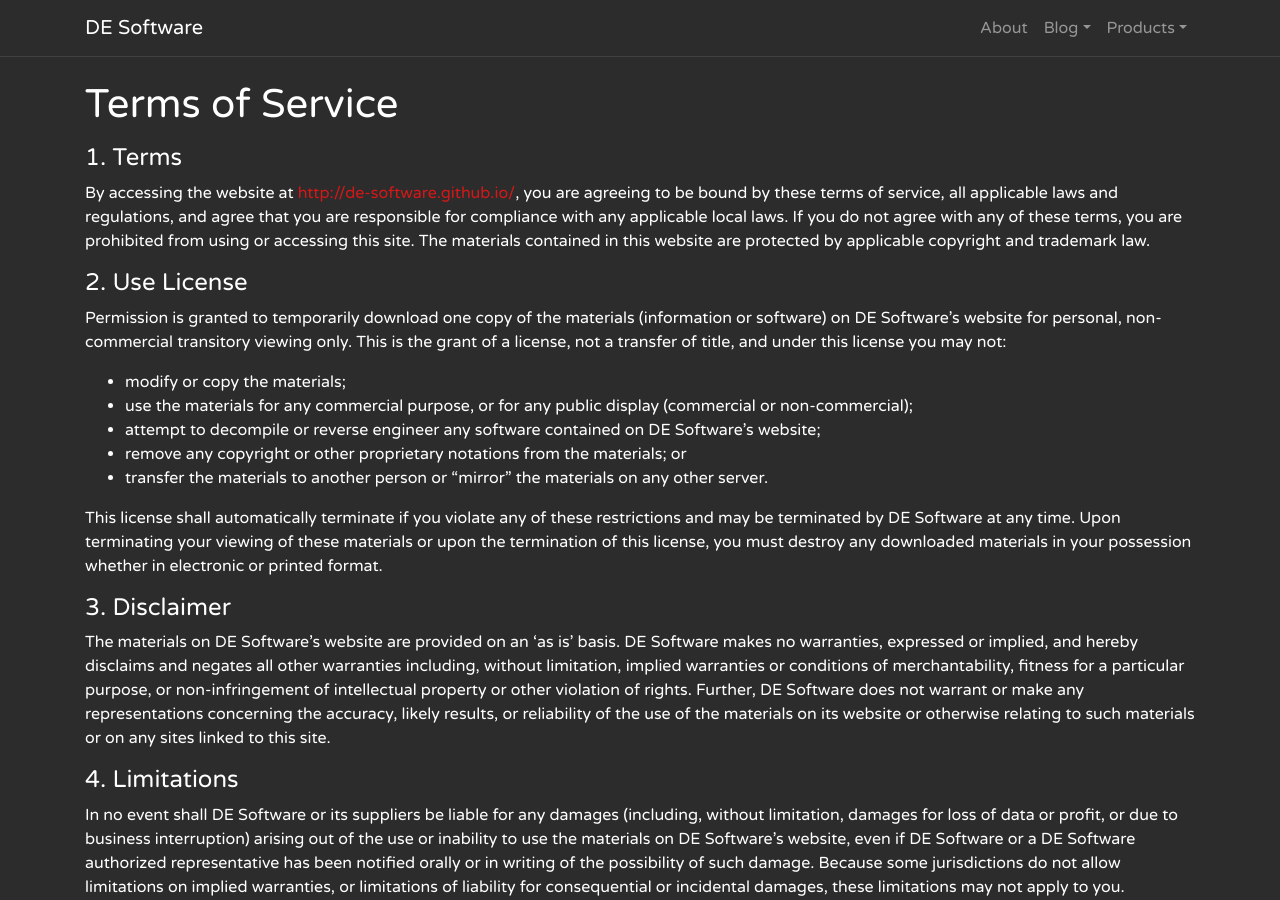
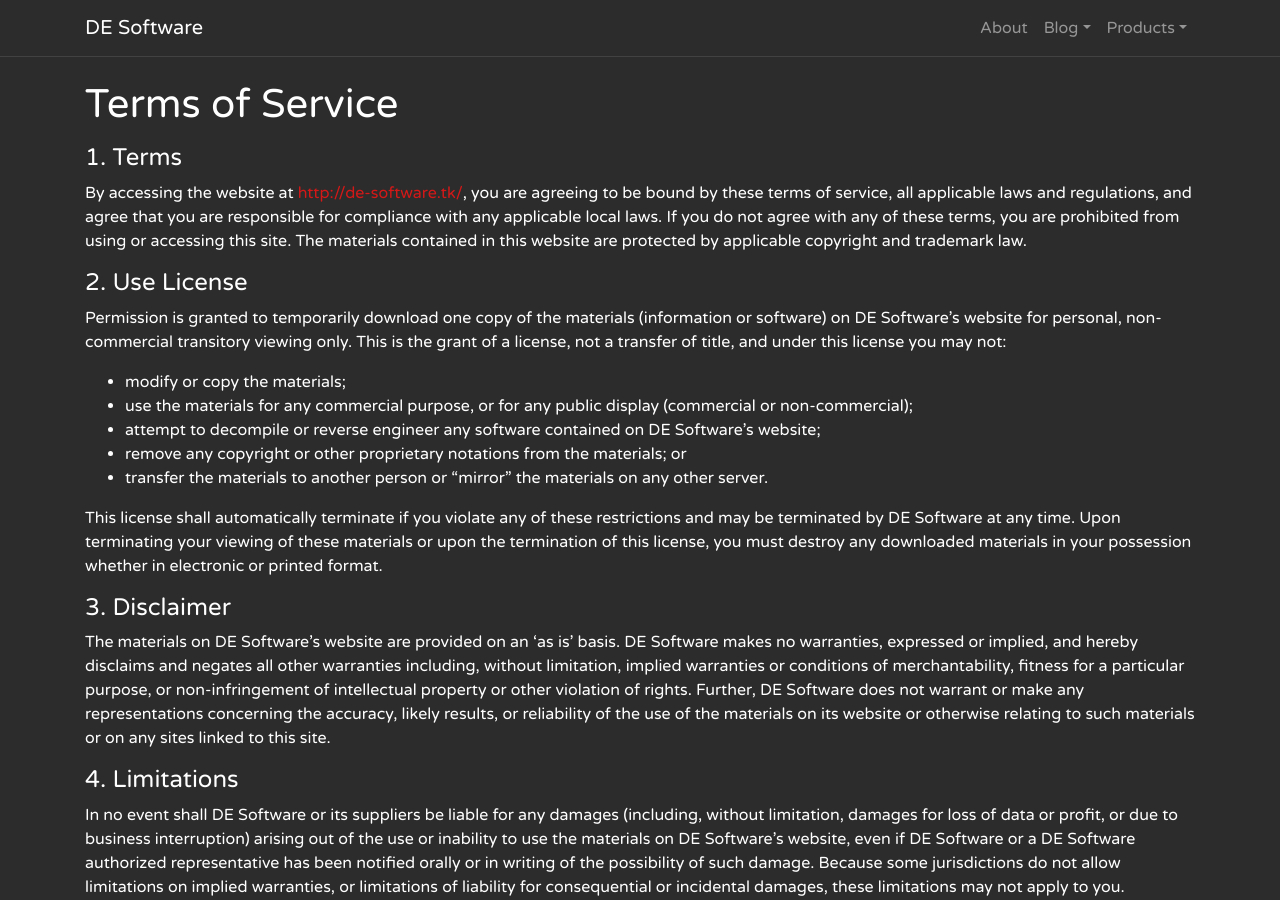
Before and after one commit to de-software/de-software.github.io, a Jekyll site: the page built from terms.md, in a window 1280 px wide and 900 px high. Built offline with Jekyll 4.4.1, drawn with Linux system fonts in a browser that asks for light colours; some of the changed lines change nothing that is shown.

Commit message:
Update terms.md

```diff
--- a/terms.md
+++ b/terms.md
@@ -6,7 +6,7 @@
 ---
 
 #### 1. Terms
-By accessing the website at [http://de-software.github.io/](http://de-software.github.io/), you are agreeing to be bound by these terms of service, all applicable laws and regulations, and agree that you are responsible for compliance with any applicable local laws. If you do not agree with any of these terms, you are prohibited from using or accessing this site. The materials contained in this website are protected by applicable copyright and trademark law.
+By accessing the website at [http://de-software.tk/](http://de-software.tk/), you are agreeing to be bound by these terms of service, all applicable laws and regulations, and agree that you are responsible for compliance with any applicable local laws. If you do not agree with any of these terms, you are prohibited from using or accessing this site. The materials contained in this website are protected by applicable copyright and trademark law.
 
 #### 2. Use License
 Permission is granted to temporarily download one copy of the materials (information or software) on DE Software's website for personal, non-commercial transitory viewing only. This is the grant of a license, not a transfer of title, and under this license you may not:
```
